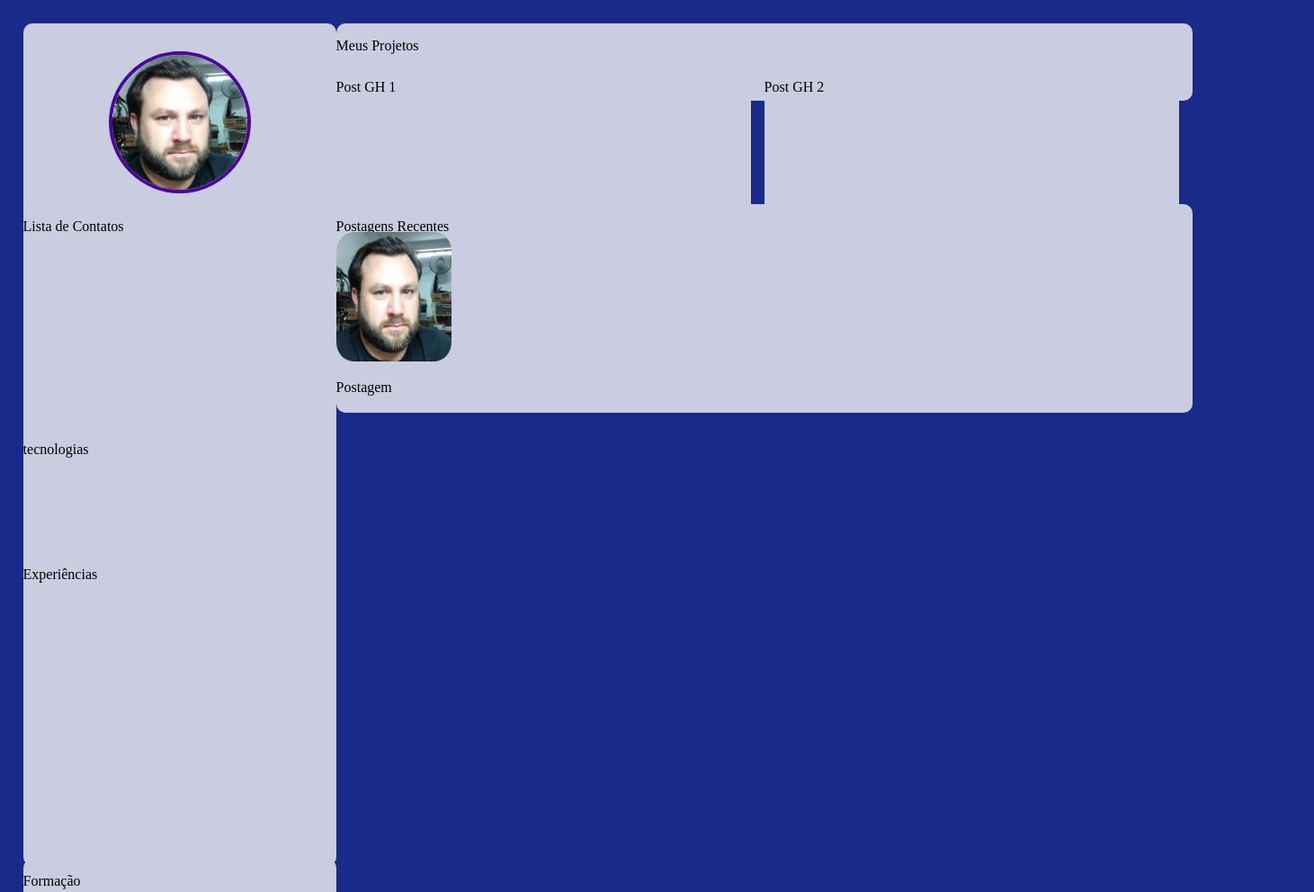
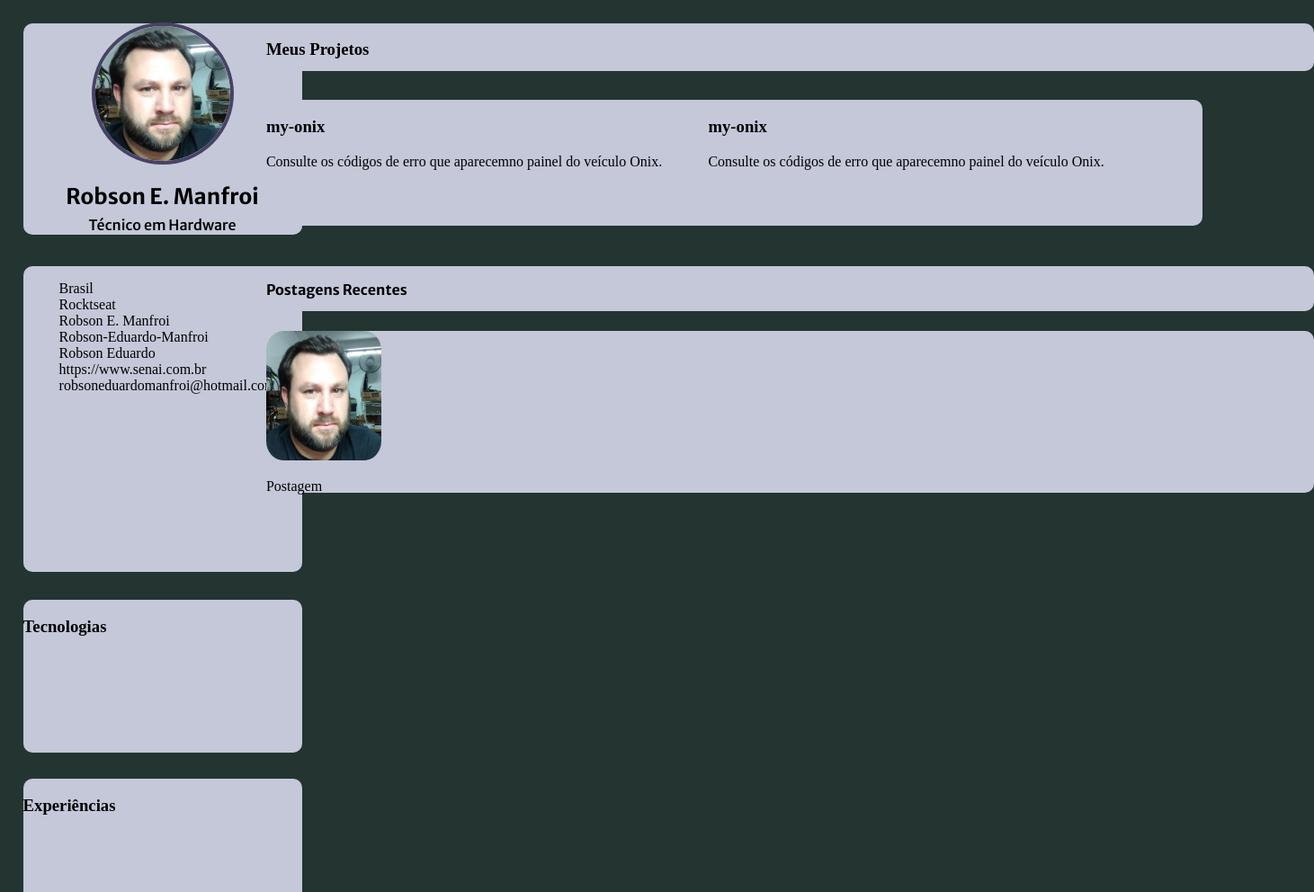
Before and after one commit to Robson-Eduardo-Manfroi/Projeto-Portifolio, a plain HTML site: page index.html in a window 1280 px wide. Shown: the top 992 px of the page at 90% size, 1461 px wide, since content can reach past the window. Drawn offline with Linux system fonts and the light colour scheme.

Commit message:
Novas alterações

```diff
--- a/index.html
+++ b/index.html
@@ -6,7 +6,12 @@
     <meta name="viewport" content="width=device-width, initial-scale=1.0" />
     <link rel="stylesheet" href="./style.css" />
     <title>Página Inicial</title>
+
+    <style>
+      @import url("https://fonts.googleapis.com/css2?family=Merriweather+Sans:wght@400;500;700&display=swap");
+    </style>
   </head>
+
   <body>
     <div class="main">
       <div class="profile">
@@ -15,16 +20,32 @@
         <p>Técnico em Hardware</p>
       </div>
       <div class="myprojects">
-        <p>Meus Projetos</p>
+        <h3>Meus Projetos</h3>
+        <p></p>
       </div>
-      <div class="contacts">
-        <p>Lista de Contatos</p>
+      <div class="contactos">
+        <ul type="none">
+          <li>Brasil</li>
+          <li>Rocktseat</li>
+          <li>Robson E. Manfroi</li>
+          <li>Robson-Eduardo-Manfroi</li>
+          <li>Robson Eduardo</li>
+          <li>https://www.senai.com.br</li>
+          <li>robsoneduardomanfroi@hotmail.com</li>
+        </ul>
+        <p></p>
       </div>
-      <div class="postGH-1">
-        <p>Post GH 1</p>
+      <div class="post-1">
+        <h3>my-onix</h3>
+        <p>
+          Consulte os códigos de erro que aparecemno painel do veículo Onix.
+        </p>
       </div>
-      <div class="postGH-2">
-        <p>Post GH 2</p>
+      <div class="post-2">
+        <h3>my-onix</h3>
+        <p>
+          Consulte os códigos de erro que aparecemno painel do veículo Onix.
+        </p>
       </div>
       <div class="recentPost">
         <p>Postagens Recentes</p>
@@ -34,13 +55,16 @@
         <p>Postagem</p>
       </div>
       <div class="tecnologies">
-        <p>tecnologias</p>
+        <h3>Tecnologias</h3>
+        <p></p>
       </div>
       <div class="experiences">
-        <p>Experiências</p>
+        <h3>Experiências</h3>
+        <p></p>
       </div>
       <div class="education">
-        <p>Formação</p>
+        <h3>Formação</h3>
+        <p></p>
       </div>
     </div>
   </body>
--- a/style.css
+++ b/style.css
@@ -1,9 +1,11 @@
 :root {
-  --body-bg-color: hsl(231, 69%, 32%);
+  --body-bg-color: hsl(169, 19%, 17%);
   --text-color: #5a7e07;
-  --bg-cards: #c9cddf;
+  --bg-cards: #c4c8d8;
   --bg-techs: #7cb681;
 }
+
+@import url("https://fonts.googleapis.com/css2?family=Merriweather+Sans:wght@400;500;700&display=swap");
 
 body {
   background-color: var(--body-bg-color);
@@ -11,14 +13,12 @@ body {
 }
 
 .main {
-  /*width: 1767px;
-  height: 1440px;*/
   display: grid;
   box-sizing: border-box;
-  column-gap: 0px;
-  row-gap: 0px;
-  grid-template-columns: 10% 37 37%;
-  grid-template-rows: 3% 10% 2% 14% 9% 22%;
+  column-gap: 2%;
+  row-gap: 4%;
+  grid-template-columns: 20% 38% 38%;
+  grid-template-rows: 2% 9% 1% 17% 10% 22%;
   grid-template-areas:
     "profile myprojects myprojects"
     "profile postGH-1 postGH-2"
@@ -35,8 +35,8 @@ body {
   grid-area: profile;
   /*width: 20vw;
   height: 35vh;*/
-  width: 348px;
-  height: 292px;
+  width: 310px;
+  height: 235px;
   min-width: 195px;
   min-height: 209px;
   display: flex;
@@ -50,15 +50,21 @@ body {
   width: 150px;
   height: 150px;
   border-radius: 50%;
-  border: solid 4px rgb(76, 5, 156);
+  border: solid 4px rgb(72, 66, 102);
+}
+
+.profile h2 {
+  margin-bottom: 5px;
+  justify-content: center;
+  font-family: "Merriweather Sans", sans-serif;
+  font-weight: 700;
 }
 
 .profile p {
   margin: 1px;
-}
-
-.profile h2 {
-  margin-bottom: 5px;
+  justify-content: center;
+  font-family: "Merriweather Sans", sans-serif;
+  font-weight: 500;
 }
 
 .myprojects {
@@ -67,42 +73,47 @@ body {
   /*border: solid 2px var(--bg-cards);*/
   /*width: 73vw;
   height: 9vh;*/
-  width: 952px;
-  height: 86px;
+  width: 1165px;
+  height: 53px;
   border-radius: 10px;
 }
 
-.contacts {
+.myprojects p {
+  font-family: "Merriweather Sans", sans-serif;
+  font-weight: 700;
+}
+
+.contactos {
   background-color: var(--bg-cards);
   grid-area: contacts;
   /*border: solid 2px var(--bg-cards);*/
   /*width: 20vw;
   height: 42vh;*/
-  width: 348px;
-  height: 348px;
+  width: 310px;
+  height: 340px;
   border-radius: 10px;
 }
 
-.postGH-1 {
+.post-1 {
   background-color: var(--bg-cards);
   grid-area: postGH-1;
   /*border: solid 2px var(--bg-cards);*/
   /*width: 35vw;
   height: 21vh;*/
-  width: 461px;
-  height: 186px;
+  width: 550px;
+  height: 140px;
   border-radius: 10px;
 }
 
-.postGH-2 {
+.post-2 {
   background-color: var(--bg-cards);
   grid-area: postGH-2;
   /*border: solid 2px var(--bg-cards);*/
   /*width: 35vw;
   height: 21vh;*/
   border-radius: 10px;
-  width: 461px;
-  height: 186px;
+  width: 550px;
+  height: 140px;
 }
 
 .recentPost {
@@ -112,15 +123,20 @@ body {
   /*width: 73vw;
   height: 9vh;*/
   border-radius: 10px;
-  width: 952px;
-  height: 86px;
+  width: 1165px;
+  height: 50px;
+}
+
+.recentPost p {
+  font-family: "Merriweather Sans", sans-serif;
+  font-weight: 700;
 }
 
 .post {
   background-color: var(--bg-cards);
   grid-area: post;
-  width: 952px;
-  height: 201px;
+  width: 1165px;
+  height: 180px;
   border-radius: 10px;
   /*border: solid 2px var(--bg-cards);*/
 }
@@ -137,9 +153,14 @@ body {
   /*border: solid 2px var(--bg-cards);*/
   /*width: 20vw;
   height: 21vh;*/
-  width: 348px;
-  height: 208px;
+  width: 310px;
+  height: 170px;
   border-radius: 10px;
+}
+
+.tecnologies p {
+  font-family: "Merriweather Sans", sans-serif;
+  font-weight: 700;
 }
 
 .experiences {
@@ -148,9 +169,14 @@ body {
   /*border: solid 2px var(--bg-cards);*/
   /*width: 20vw;
   height: 44vh;*/
-  width: 348px;
-  height: 349px;
+  width: 310px;
+  height: 340px;
   border-radius: 10px;
+}
+
+.experiences p {
+  font-family: "Merriweather Sans", sans-serif;
+  font-weight: 700;
 }
 
 .education {
@@ -159,7 +185,12 @@ body {
   /*border: solid 2px var(--bg-cards);*/
   /*width: 20vw;
   height: 44vh;*/
-  width: 348px;
-  height: 352px;
+  width: 310px;
+  height: 340px;
   border-radius: 10px;
 }
+
+.education p {
+  font-family: "Merriweather Sans", sans-serif;
+  font-weight: 700;
+}
```
